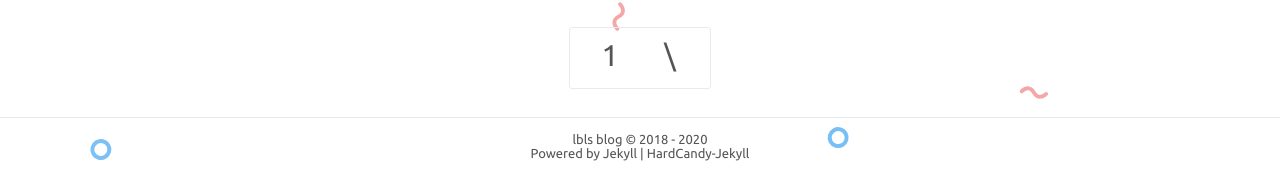
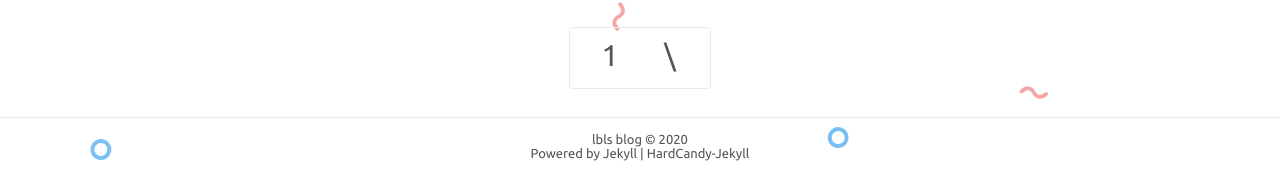
Before and after one commit to Miraling/Miraling.github.io, a Jekyll site: the page built from index.html, in a window 1280 px wide. Shown: the part 1455-1645 px from the top of the page. Built offline with Jekyll 4.4.1, drawn with Linux system fonts in a browser that asks for light colours.

Commit message:
Update _config.yml

```diff
--- a/_config.yml
+++ b/_config.yml
@@ -46,7 +46,7 @@
 
 # since
 footer:
-  since: 2018
+  since: 2020
 
 # Markdown
 markdown: kramdown
@@ -83,8 +83,8 @@
 #baidu: true
 #baidu-url: ''
 # 谷歌分析 在google-ID里填写自己在谷歌分析获得的追踪ID
-#google: false
-#google-ID: ''
+google: true
+google-ID: 'UA-167545098-1'
 
 # 博客头信息备选颜色（该部分在站点中不充当站点变量，将其写在post的头信息中用来充当页面变量）
 color: rgb(154,133,255) rgb(255,90,90) rgb(255,210,32) rgb(98,170,255)
```
